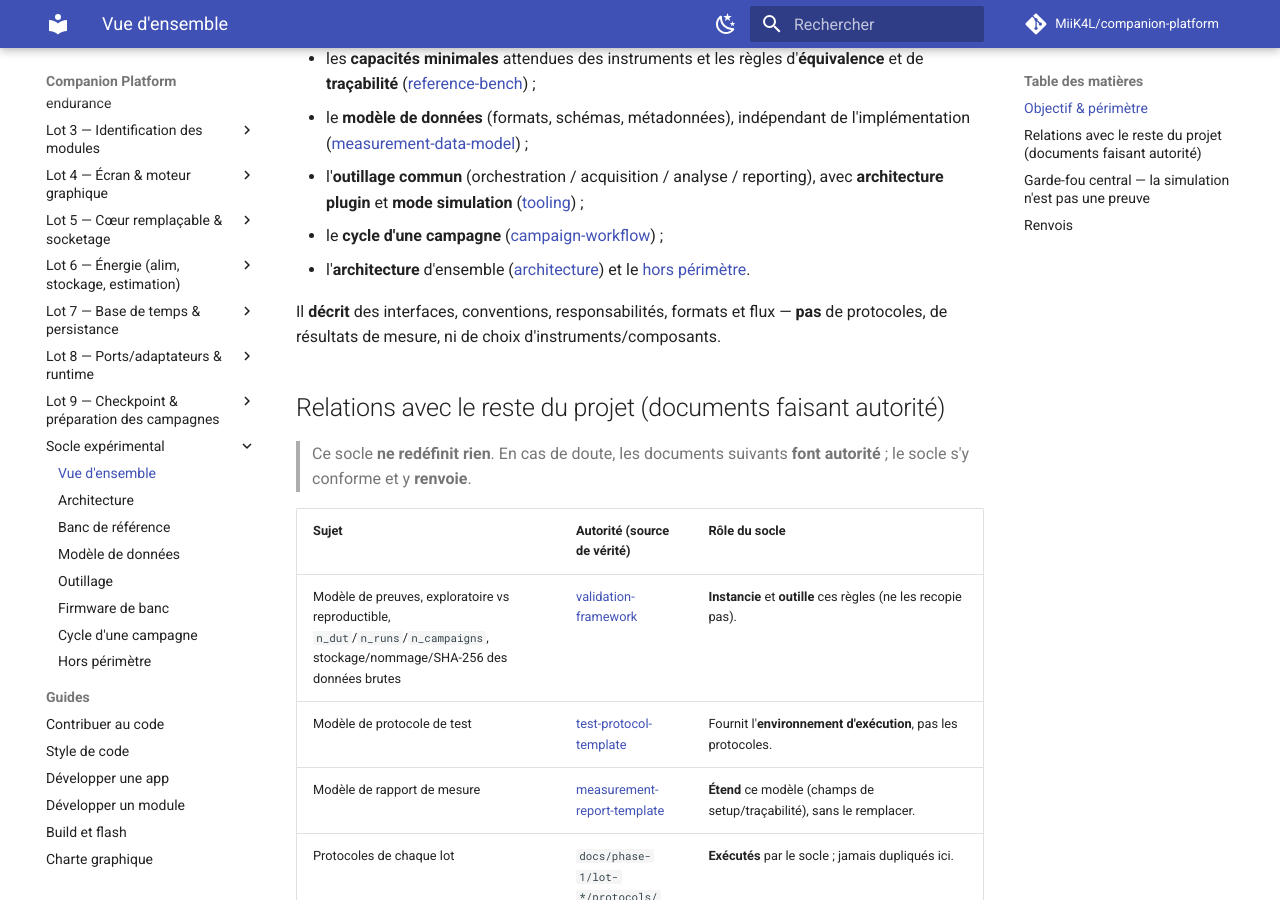
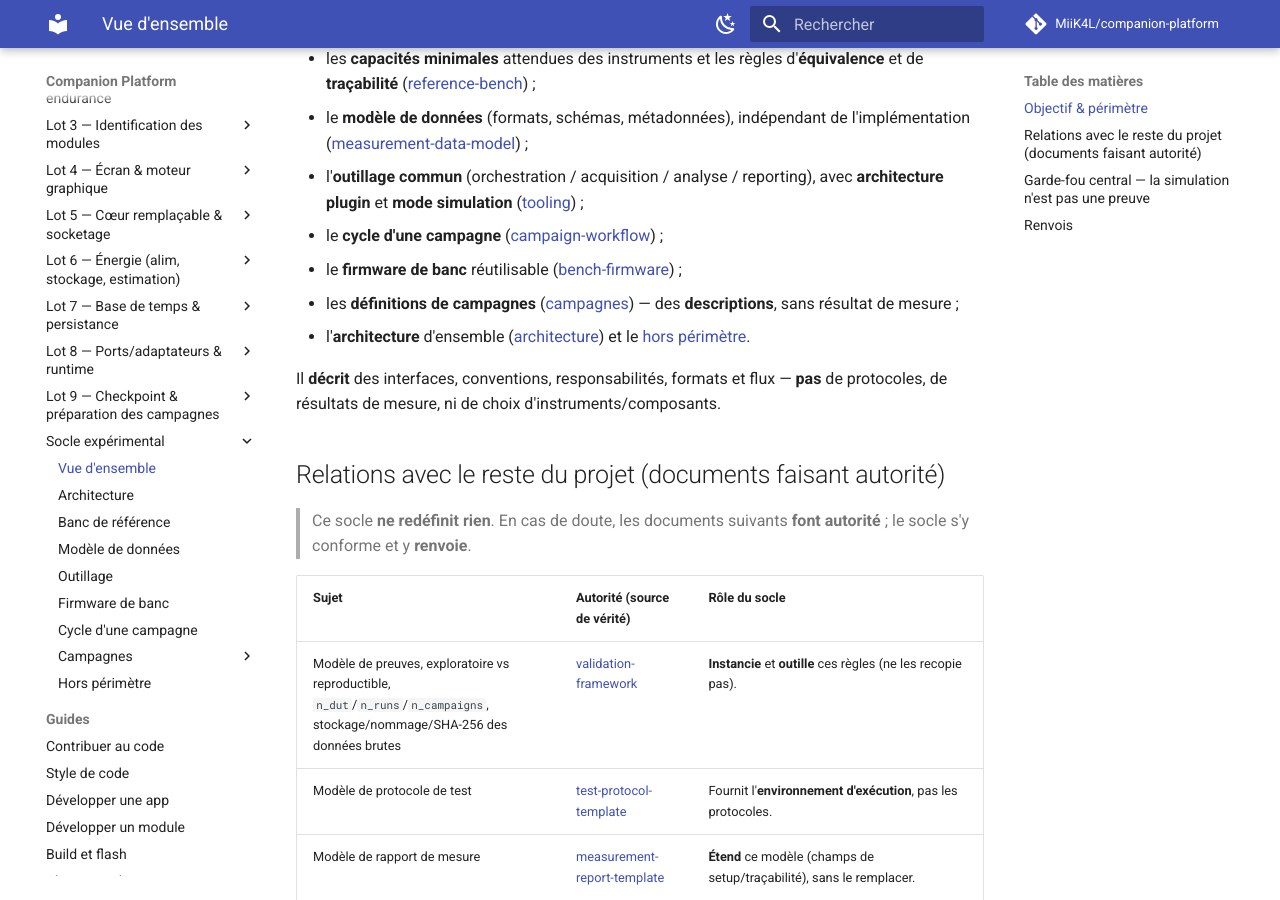
Before and after one commit to MiiK4L/companion-platform, an MkDocs documentation site: the page built from docs/phase-1/experiment-platform/README.md, in a window 1280 px wide and 900 px high, scrolled down 420 px. Built offline with MkDocs 1.6.1 and Material for MkDocs 9.7.7, drawn with Linux system fonts in a browser that asks for light colours; comment, search, counter and statistics services are not loaded; some of the changed lines change nothing that is shown.

Commit message:
docs(phase-1): reference la section campagnes dans la navigation
Ajoute la section Campagnes a la navigation mkdocs et la relie depuis la vue
d'ensemble de la plateforme experimentale, en precisant que ces pages sont des
descriptions et ne contiennent aucun resultat de mesure.

```diff
--- a/docs/phase-1/experiment-platform/README.md
+++ b/docs/phase-1/experiment-platform/README.md
@@ -25,6 +25,9 @@ Garantir que **toute campagne** (L1 → L8 et suivantes) produise des résultats
 - l'**outillage commun** (orchestration / acquisition / analyse / reporting),
   avec **architecture plugin** et **mode simulation** ([tooling](tooling.md)) ;
 - le **cycle d'une campagne** ([campaign-workflow](campaign-workflow.md)) ;
+- le **firmware de banc** réutilisable ([bench-firmware](bench-firmware.md)) ;
+- les **définitions de campagnes** ([campagnes](campaigns/README.md)) — des
+  **descriptions**, sans résultat de mesure ;
 - l'**architecture** d'ensemble ([architecture](architecture.md)) et le
   [hors périmètre](out-of-scope.md).
 
--- a/mkdocs.yml
+++ b/mkdocs.yml
@@ -241,6 +241,13 @@ nav:
           - Outillage: phase-1/experiment-platform/tooling.md
           - Firmware de banc: phase-1/experiment-platform/bench-firmware.md
           - Cycle d'une campagne: phase-1/experiment-platform/campaign-workflow.md
+          - Campagnes:
+              - Vue d'ensemble: phase-1/experiment-platform/campaigns/README.md
+              - EXP-L1-BRINGUP-001: phase-1/experiment-platform/campaigns/EXP-L1-BRINGUP-001.md
+              - Baseline brouillon: phase-1/experiment-platform/campaigns/baseline-draft.md
+              - Brochage candidat: phase-1/experiment-platform/campaigns/pinout-candidate.md
+              - Matériel et actions physiques: phase-1/experiment-platform/campaigns/materials-and-physical-actions.md
+              - Gate matériel: phase-1/experiment-platform/campaigns/hardware-gate.md
           - Hors périmètre: phase-1/experiment-platform/out-of-scope.md
   - Guides:
       - Contribuer au code: guides/contributing-code.md
```
